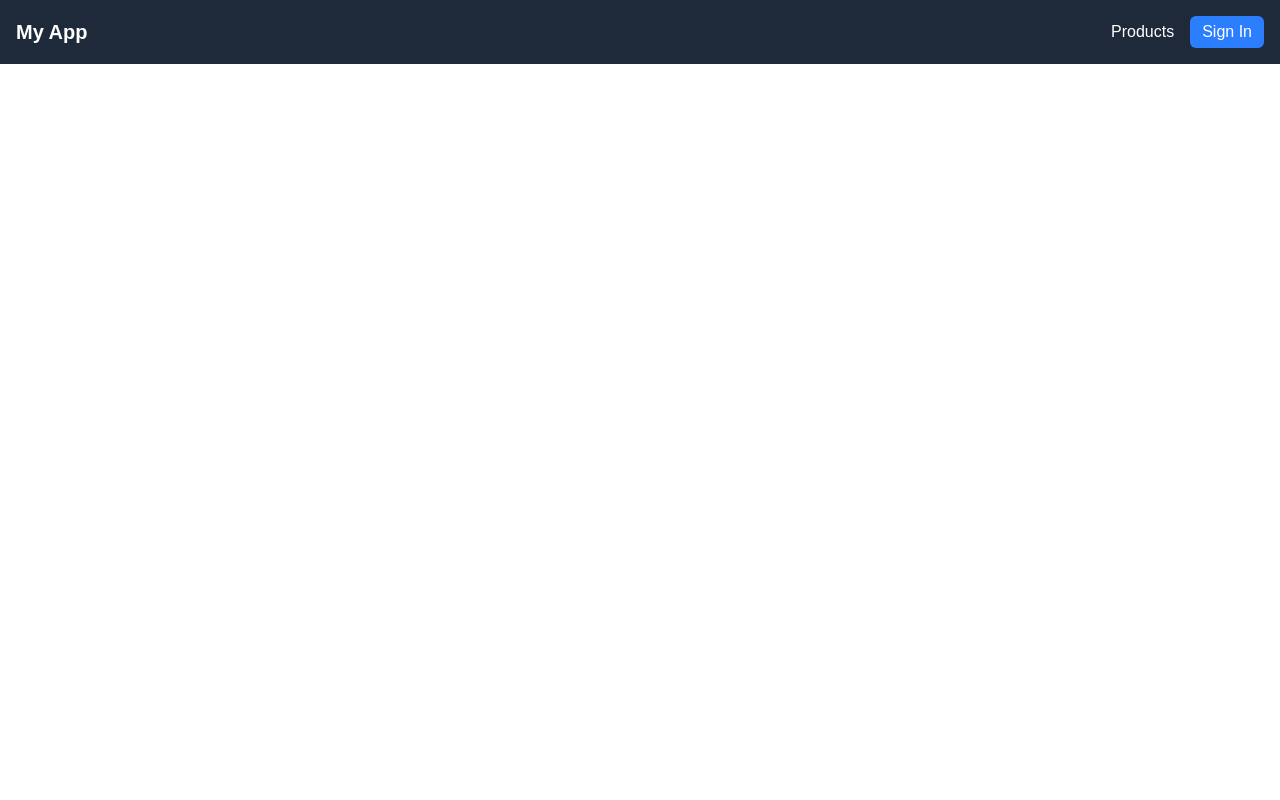
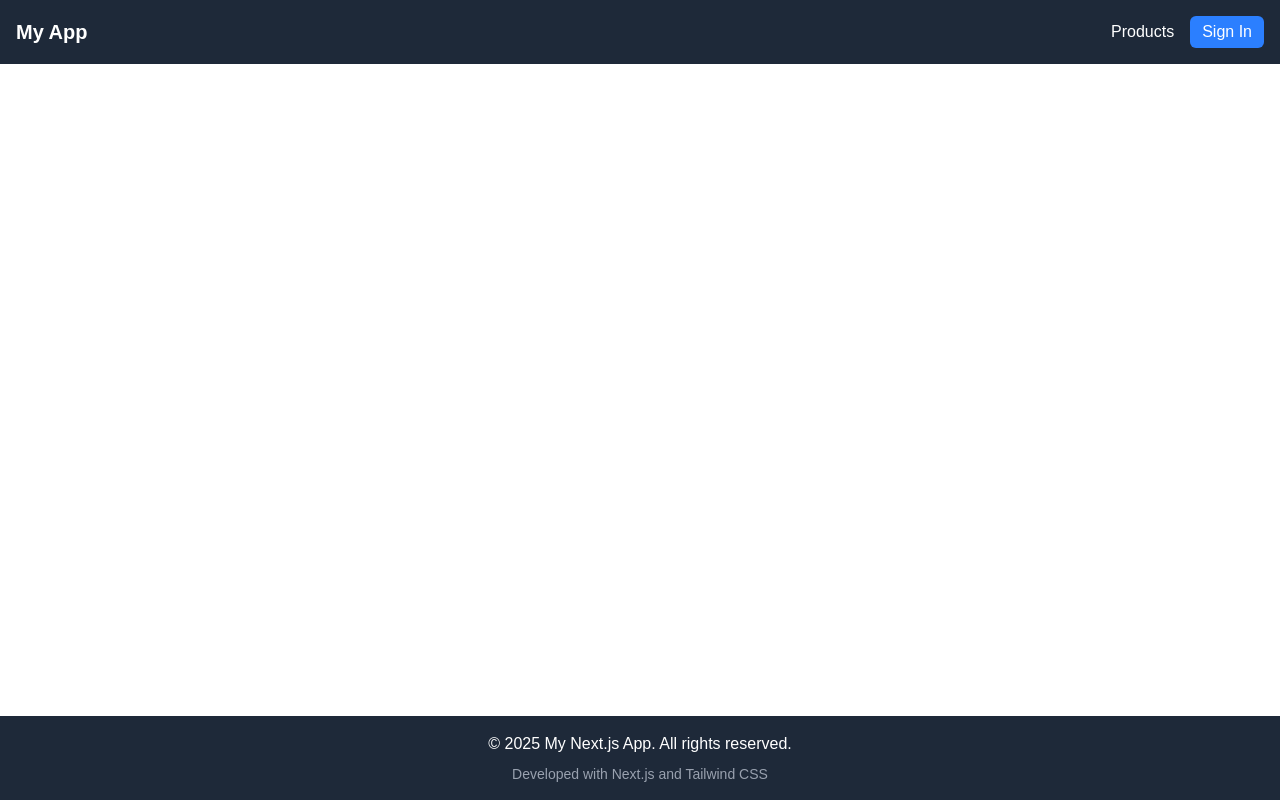
Before and after one commit to Subroto89/introductory-next-app, a Next.js app: page / in a window 1280 px wide. Built offline with nearby package versions, Linux system fonts and the light colour scheme; no server answers.

Commit message:
Footer Integrated

```diff
--- a/src/app/page.js
+++ b/src/app/page.js
@@ -1,3 +1,4 @@
+import Footer from "@/components/shared/Footer";
 import Navbar from "@/components/shared/Navbar";
 import Image from "next/image";
 
@@ -5,10 +6,11 @@ export default function Home() {
   return (
     <>
      <Navbar/>
-      <main className="flex flex-col gap-[32px] row-start-2 items-center sm:items-start">
+      <main className="flex flex-col gap-[32px] row-start-2 items-center sm:items-start min-h-[calc(100vh-180px)]">
 
 
       </main>
+      <Footer/>
     </>
   );
 }
--- /dev/null
+++ b/src/components/shared/Footer.jsx
@@ -0,0 +1,16 @@
+import React from 'react';
+
+const Footer = () => {
+  return (
+    <footer className="bg-gray-800 text-white p-4 mt-8">
+      <div className="container mx-auto text-center">
+        <p>&copy; {new Date().getFullYear()} My Next.js App. All rights reserved.</p>
+        <p className="mt-2 text-sm text-gray-400">
+          Developed with Next.js and Tailwind CSS
+        </p>
+      </div>
+    </footer>
+  );
+};
+
+export default Footer;
```
